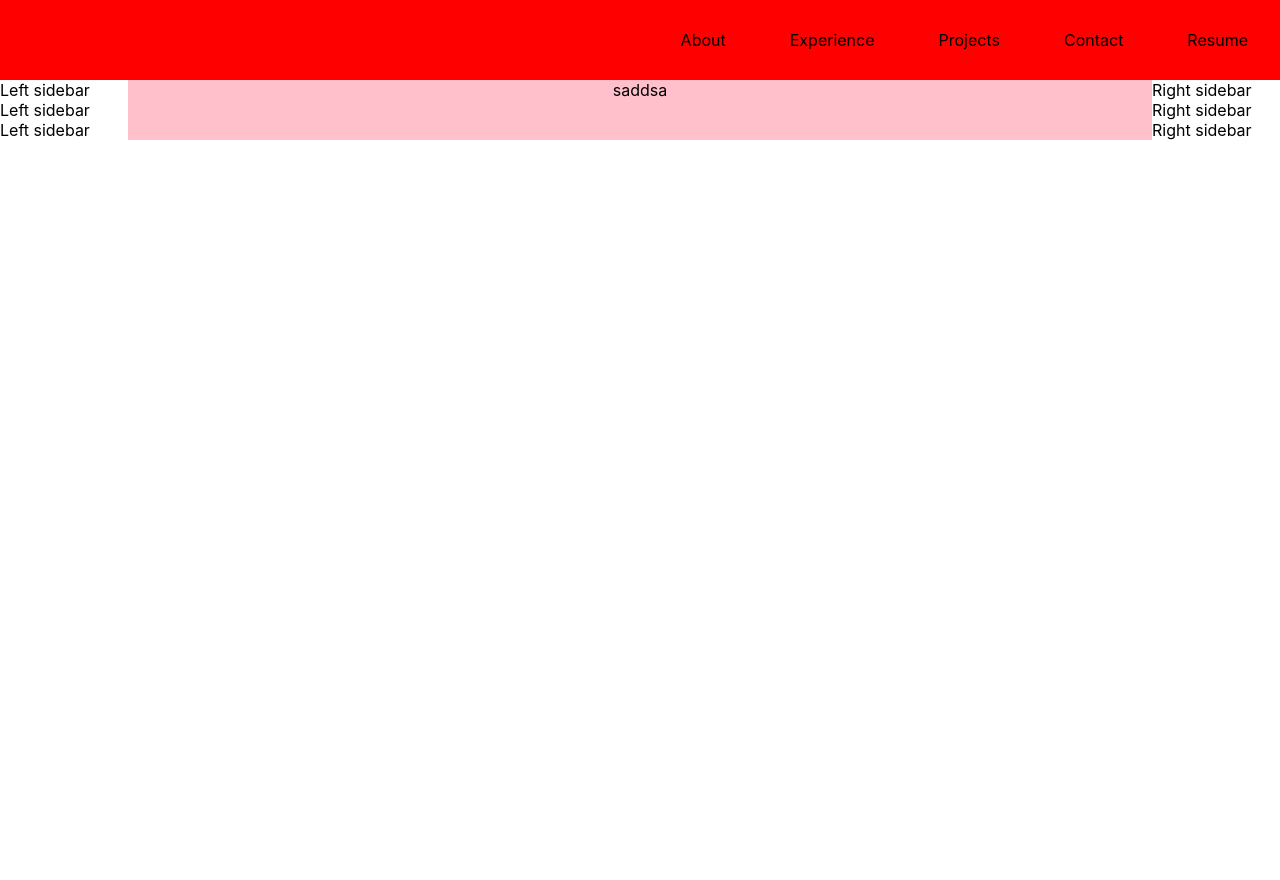
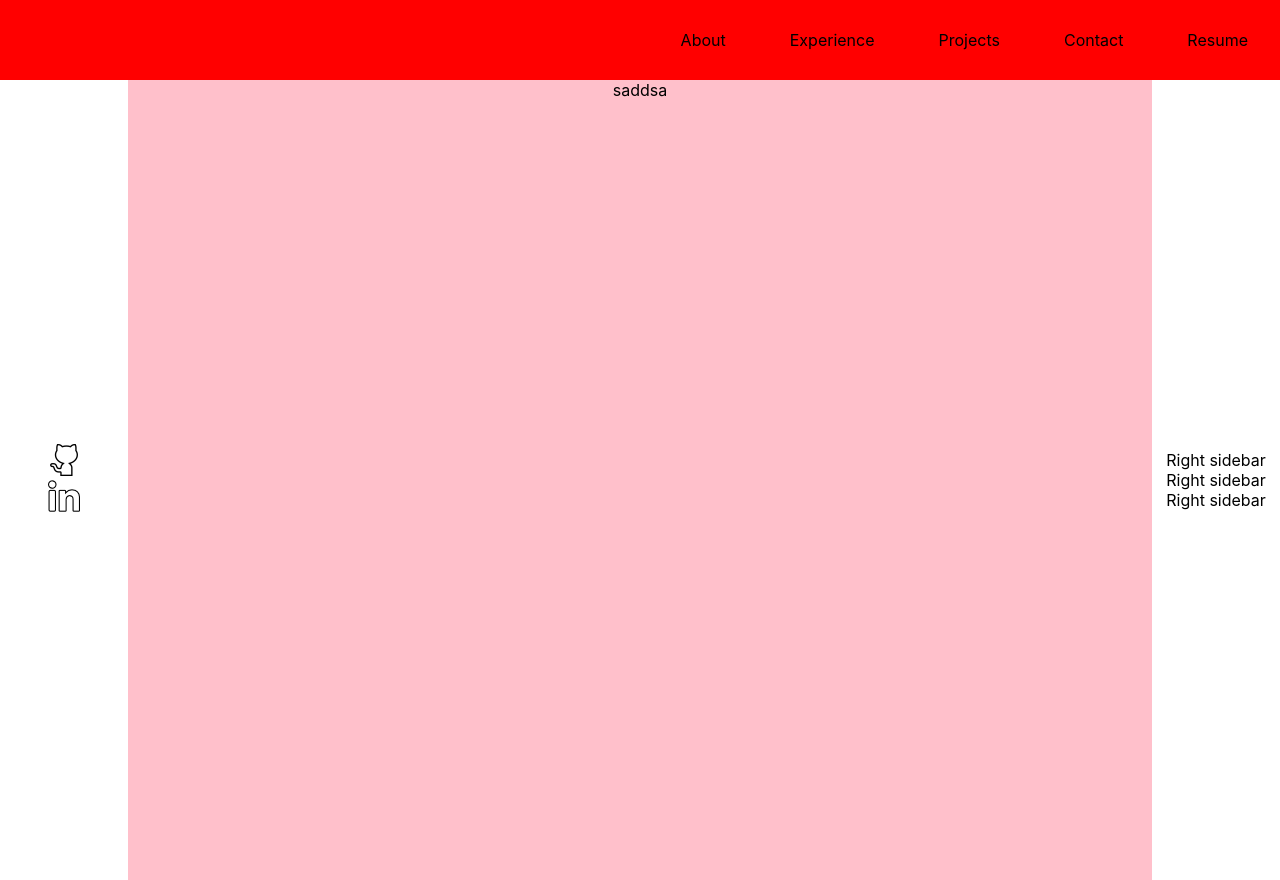
Before and after one commit to lysmm203/personal-portfolio, a React (Create React App) app: page / in a window 1280 px wide. Before the commit the page ends 800 px from the top, so only its background shows below. Built offline with nearby package versions, Linux system fonts and the light colour scheme.

Commit message:
add left sidebar icons and links

```diff
--- a/src/App.css
+++ b/src/App.css
@@ -45,8 +45,9 @@ ul{
 
 .sidebar{
   display: flex;
-  align-content: end;
-
+  align-items: center;
+  justify-content: center;
   width: 10vw;
+  height: 100vh;
 
 }
--- a/src/components/sidebar.js
+++ b/src/components/sidebar.js
@@ -1,12 +1,12 @@
+import github from '../assets/images/github.png'
+import linkedin from '../assets/images/linkedin.png'
 
 function LeftSidebar(){
     return (
         <div className={"sidebar"}>
             <ul>
-                <li>Left sidebar</li>
-                <li>Left sidebar</li>
-                <li>Left sidebar</li>
-
+                <li><a href={"https://github.com/lysmm203"}><img src={github}/></a></li>
+                <li><a href={"https://www.linkedin.com/in/yong-seok-lee-303185154/"}><img src={linkedin}/></a></li>
             </ul>
         </div>
     )
```
Also changed, not shown: src/assets/images/github.png (added), src/assets/images/linkedin.png (added).
